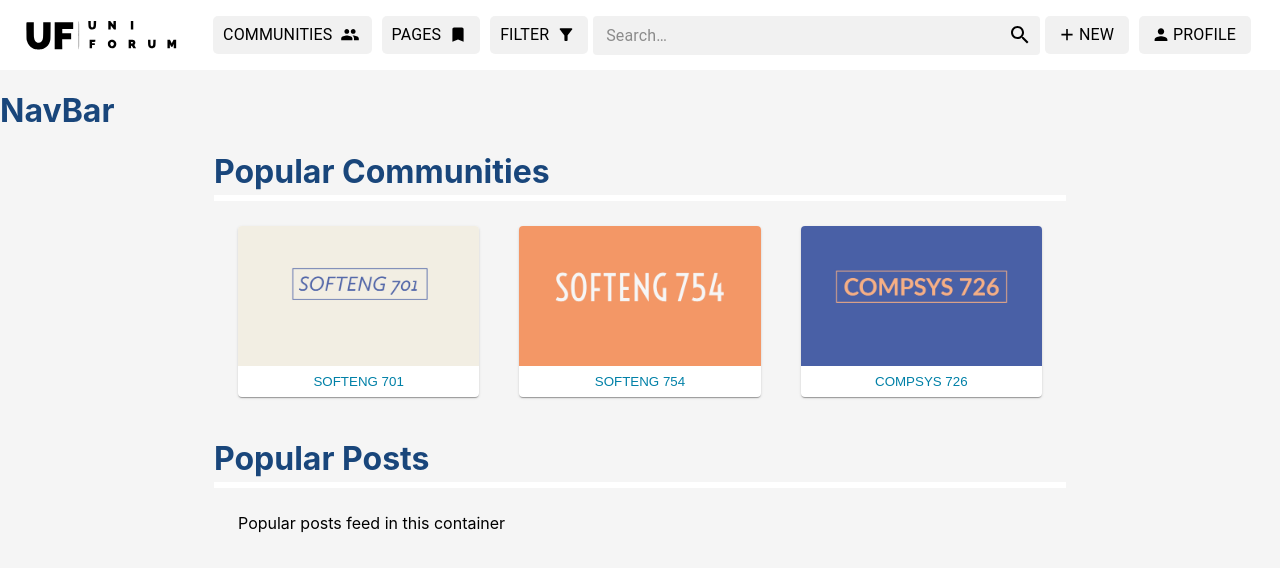
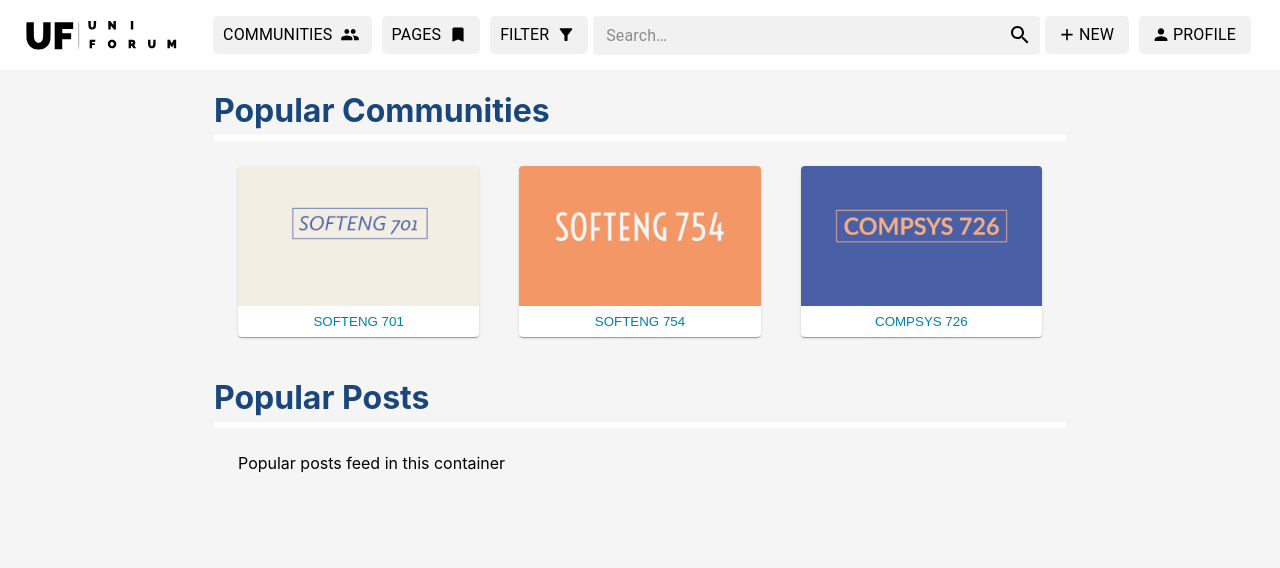
Before and after one commit to SE701-T5/Frontend, a React (Create React App) app: page / in a window 1280 px wide. Shown: the top 568 px of the page. Built offline with nearby package versions, Linux system fonts and the light colour scheme.

Commit message:
Removed nav bar placeholder

```diff
--- a/src/pages/Homepage/Homepage.jsx
+++ b/src/pages/Homepage/Homepage.jsx
@@ -7,7 +7,6 @@ import Grid from '@mui/material/Grid';
 const Homepage = () => {
   return (
     <div className="hpHomePage">
-      <h1 className="hpTitle">NavBar</h1> {/* Placeholder for Navbar component - to be replaced */}
       <Container maxWidth="md">
         <h1 className="hpTitle">Popular Communities</h1>
         <div className="hpDivide">
```
